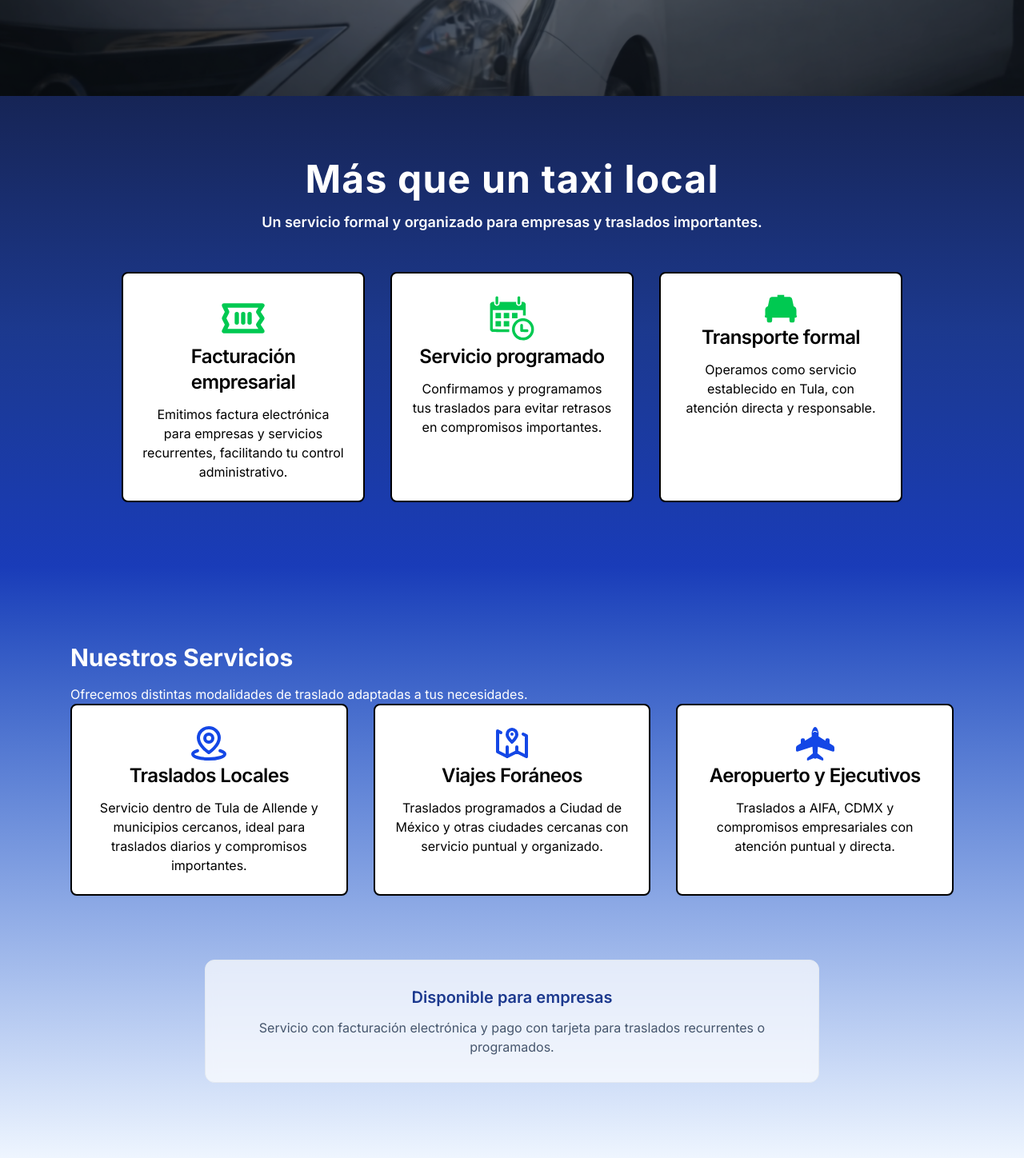
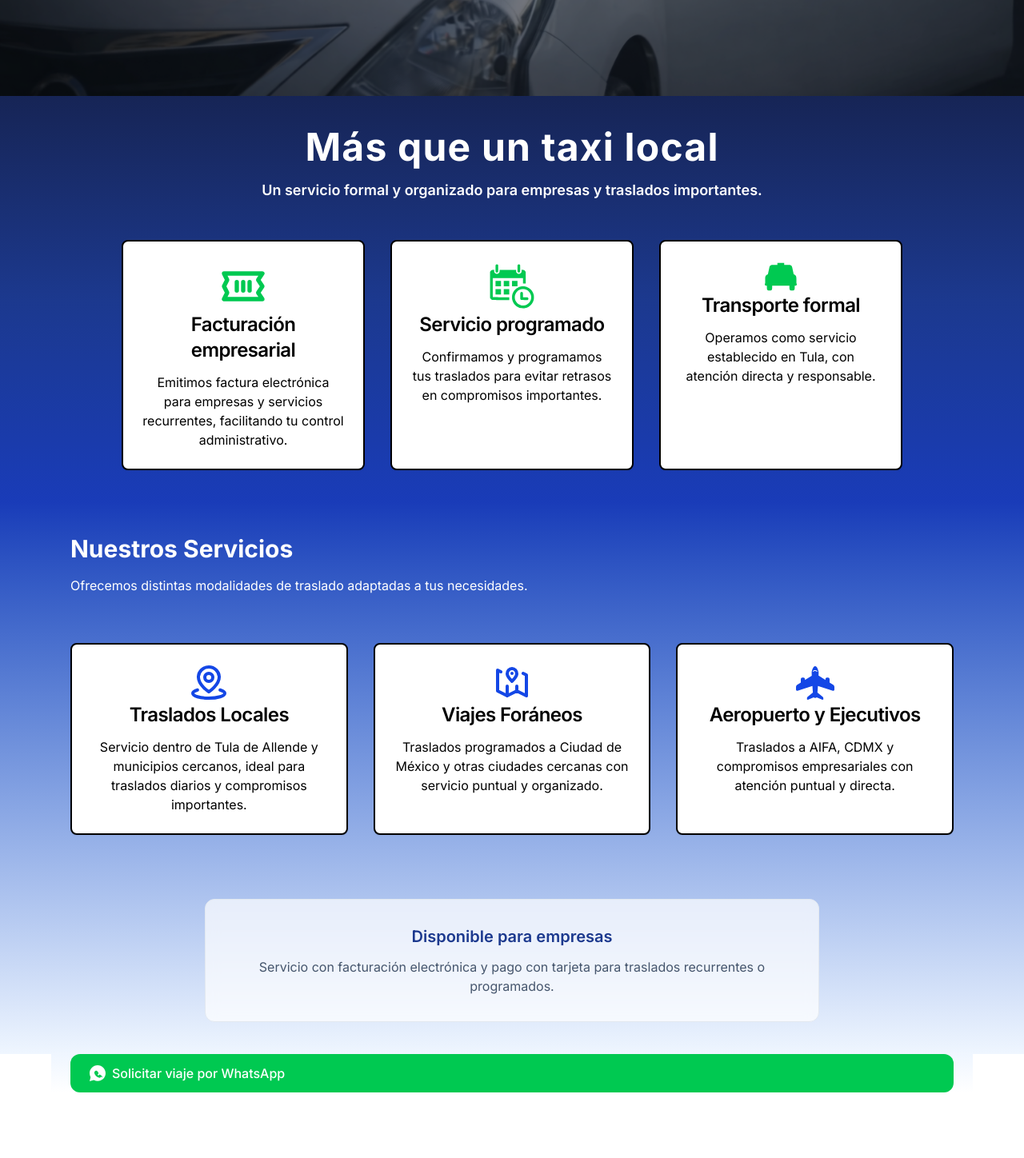
Before and after one commit to chuyAguilar/RaBe, a React (Vite) app: page / in a window 1280 px wide. Shown: the part 680-2128 px from the top of the page at 80% size. After the commit the page ends 2106 px from the top, so only its background shows below. Built offline with nearby package versions, Linux system fonts and the light colour scheme.

Commit message:
quite un espacio

```diff
--- a/src/sections/Services.jsx
+++ b/src/sections/Services.jsx
@@ -6,14 +6,14 @@ import { AirportIcon } from "../components/AirportIcon"
 export function Services() {
 
     return (
-        <section class="py-24 bg-gradient-to-b from-blue-800 to-blue-50">
+        <section class="py-10 bg-gradient-to-b from-blue-800 to-blue-50 mt-0">
             <div class="max-w-6xl mx-auto px-6">
 
                 <h2 class="text-3xl font-bold text-white">
                     Nuestros Servicios
                 </h2>
 
-                <p class="text-white mt-4 max-w-2xl">
+                <p class="text-white mt-4 max-w-2xl mb-15">
                     Ofrecemos distintas modalidades de traslado adaptadas a tus necesidades.
                 </p>
 
--- a/src/sections/Trust.jsx
+++ b/src/sections/Trust.jsx
@@ -5,7 +5,7 @@ import { TransportIcon } from "../components/TransportIcon"
 export function Trust() {
 
     return (
-        <section className="py-20 bg-gradient-to-b from-blue-950 via-blue-900 to-blue-800">
+        <section className="py-10 bg-gradient-to-b from-blue-950 via-blue-900 to-blue-800">
             <div className="max-w-5xl mx-auto px-6">
 
                 <div className="text-center mb-12">
```
